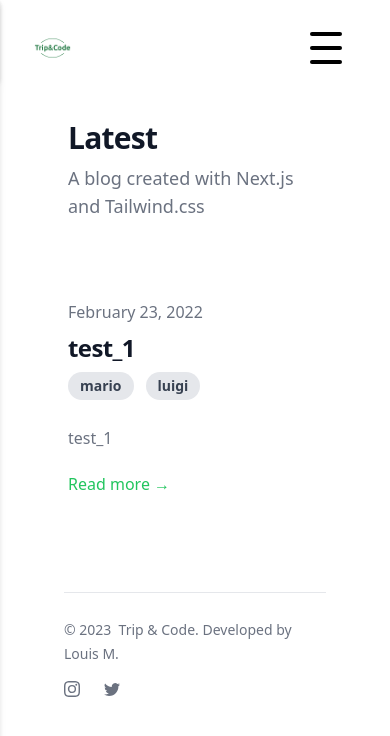
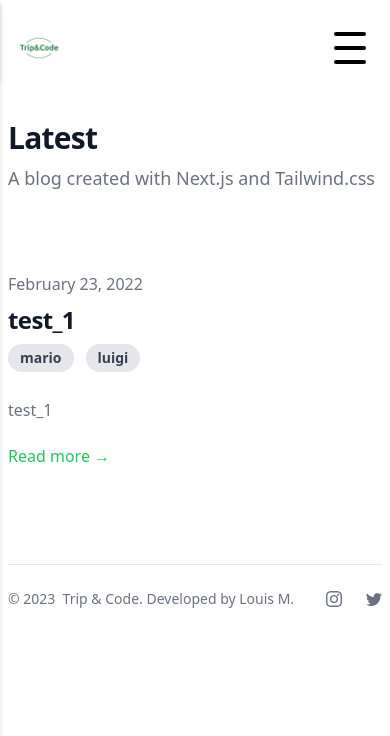
Before and after one commit to TripAndCode/tripandcode, a Next.js app: page /blog in a window 390 px wide. Shown: the top 736 px of the page. Built offline with nearby package versions, Linux system fonts and the light colour scheme.

Commit message:
fix layout for mobile screen

```diff
--- a/app/blog/page.tsx
+++ b/app/blog/page.tsx
@@ -4,7 +4,6 @@ import Link from 'next/link'
 import getPostMetadata from "../../components/getPostMetada";
 import formatDate from '@/utils/formData';
 import Tag from '@/components/tag';
-import { Key } from 'react';
 
 const BlogPage = () => {
     const postMetadata = getPostMetadata()
--- a/app/layout.tsx
+++ b/app/layout.tsx
@@ -20,9 +20,9 @@ export default function RootLayout({
         <AnimatePresence>
           <BoxTransition>
 
-            <div className="mx-auto px-6 md:px-12">
+            <div className="mx-auto px-2 md:px-11">
               <Header />
-              <div className="px-11">
+              <div className="md:px-12">
                 {children}
               </div>
               <Footer />
--- a/components/Footer.tsx
+++ b/components/Footer.tsx
@@ -3,12 +3,12 @@ import { BsInstagram, BsTwitter } from "react-icons/bs"
 
 const Footer = () => {
     return (
-        <footer className="mx-10 py-6 ">
+        <footer className="md:px-12 py-6 ">
             {/* <div className="mt-6 py-6 text-center text-slate-400">
                 <h3>Developed by Louis M.</h3>
             </div> */}
             <hr className="my-6 border-gray-200 sm:mx-auto dark:border-gray-700 lg:my-8" />
-            <div className="sm:flex sm:items-center sm:justify-between">
+            <div className="flex items-center justify-between">
                 <span className="text-sm text-gray-500 sm:text-center dark:text-gray-400">
                     © 2023 &nbsp;
                     <a href="/" className="hover:underline">
@@ -16,7 +16,7 @@ const Footer = () => {
                     </a>.
                     Developed by Louis M.
                 </span>
-                <div className="flex mt-4 space-x-6 sm:justify-center sm:mt-0">
+                <div className="flex space-x-6 sm:justify-center ">
                     {/* <a href="#" className="text-gray-500 hover:text-gray-900 dark:hover:text-white">
                         <BsFacebook />
                     </a> */}
--- a/components/Navbar.tsx
+++ b/components/Navbar.tsx
@@ -77,7 +77,7 @@ export default function Navbar() {
                     <Image src={logo} alt={'trip&code_logo'} />
                 </Link>
             </div>
-            <div className="w-10/12 flex justify-end pr-6 ">
+            <div className="w-10/12 flex justify-end pr-4 ">
                 <div className="z-50 flex relative w-8 h-8 flex-col justify-between items-center md:hidden" onClick={() => {
                     setOpen(!open)
                 }}>
```
